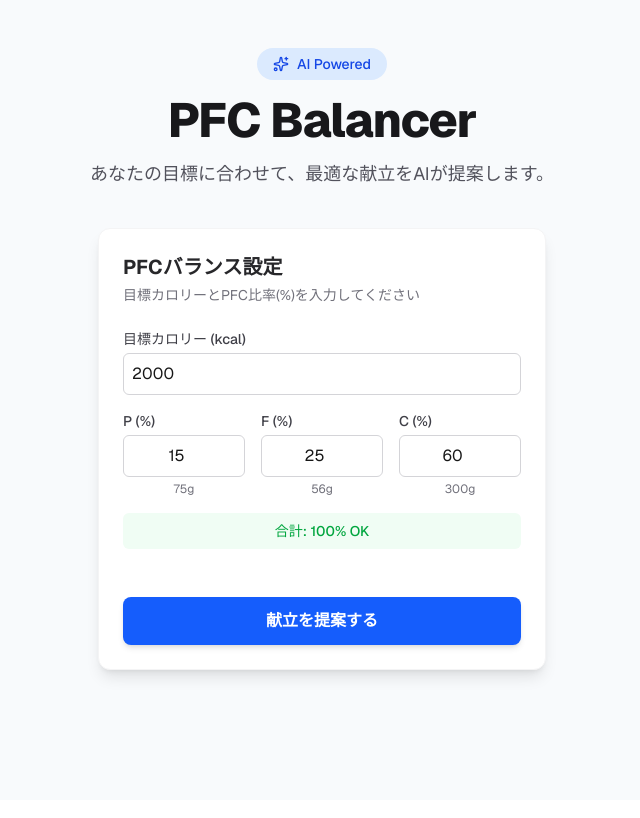
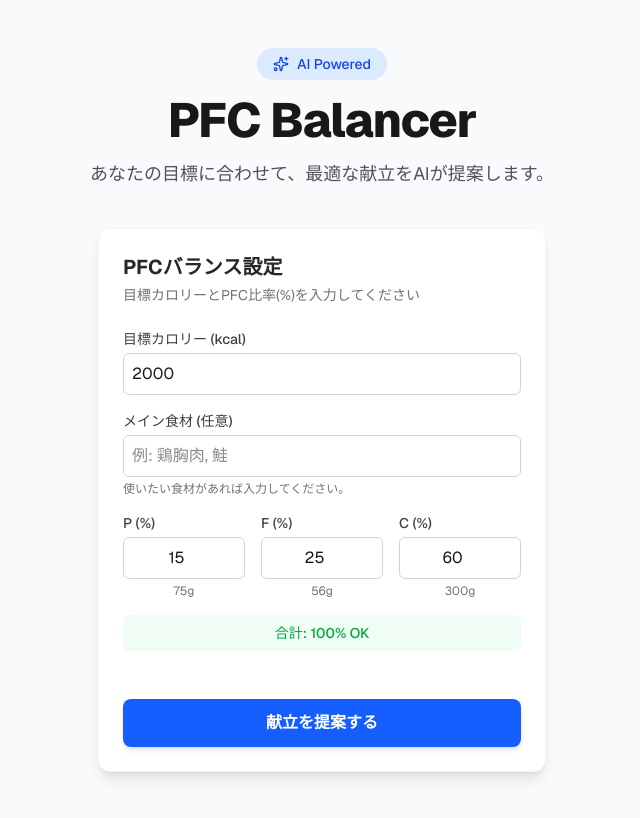
Before and after one commit to nununuma-sabu/pfc-menu-app, a Next.js app: page / in a window 1280 px wide. Shown: the whole page, without its empty margins (318-958 px from the left). Built offline with nearby package versions, Linux system fonts and the light colour scheme.

Commit message:
[add]:メイン食材欄を追加

```diff
--- a/src/app/api/generate-menu/route.ts
+++ b/src/app/api/generate-menu/route.ts
@@ -11,15 +11,21 @@ export async function POST(request: Request) {
       );
     }
 
-    const { calories, p, f, c } = await request.json();
+    const { calories, p, f, c, mainIngredient } = await request.json();
 
     const genAI = new GoogleGenerativeAI(apiKey);
     const model = genAI.getGenerativeModel({ model: "gemini-flash-latest" });
 
-    const prompt = `
+    let prompt = `
       あなたはプロの管理栄養士です。
       以下の栄養目標に合わせた1日の献立（朝食、昼食、夕食）を提案してください。
+    `;
 
+    if (mainIngredient) {
+      prompt += `\n      【重要】メイン食材として「${mainIngredient}」を使用してください。\n`;
+    }
+
+    prompt += `
       目標:
       - 総摂取カロリー: 約 ${calories} kcal
       - タンパク質(P): 約 ${p}g
--- a/src/components/InputForm.tsx
+++ b/src/components/InputForm.tsx
@@ -5,7 +5,7 @@ import { Loader2, AlertCircle } from "lucide-react";
 import clsx from "clsx";
 
 interface InputFormProps {
-    onSubmit: (data: { calories: number; p: number; f: number; c: number }) => Promise<void>;
+    onSubmit: (data: { calories: number; p: number; f: number; c: number; mainIngredient?: string }) => Promise<void>;
     isLoading: boolean;
 }
 
@@ -15,6 +15,7 @@ export default function InputForm({ onSubmit, isLoading }: InputFormProps) {
     const [pRatio, setPRatio] = useState<number | "">(15);
     const [fRatio, setFRatio] = useState<number | "">(25);
     const [cRatio, setCRatio] = useState<number | "">(60);
+    const [mainIngredient, setMainIngredient] = useState<string>("");
 
     const [error, setError] = useState<string | null>(null);
 
@@ -66,7 +67,8 @@ export default function InputForm({ onSubmit, isLoading }: InputFormProps) {
             calories: calVal,
             p: grams.p,
             f: grams.f,
-            c: grams.c
+            c: grams.c,
+            mainIngredient: mainIngredient.trim()
         });
     };
 
@@ -94,6 +96,23 @@ export default function InputForm({ onSubmit, isLoading }: InputFormProps) {
                         className="w-full p-2 border border-zinc-300 dark:border-zinc-600 rounded-md bg-white dark:bg-zinc-900 focus:ring-2 focus:ring-blue-500"
                         required
                     />
+                </div>
+
+                {/* Main Ingredient */}
+                <div>
+                    <label className="block text-sm font-medium text-zinc-700 dark:text-zinc-300 mb-1">
+                        メイン食材 (任意)
+                    </label>
+                    <input
+                        type="text"
+                        value={mainIngredient}
+                        onChange={(e) => setMainIngredient(e.target.value)}
+                        placeholder="例: 鶏胸肉, 鮭"
+                        className="w-full p-2 border border-zinc-300 dark:border-zinc-600 rounded-md bg-white dark:bg-zinc-900 focus:ring-2 focus:ring-blue-500"
+                    />
+                    <p className="text-xs text-zinc-500 mt-1">
+                        使いたい食材があれば入力してください。
+                    </p>
                 </div>
 
                 {/* PFC Ratios */}
```
